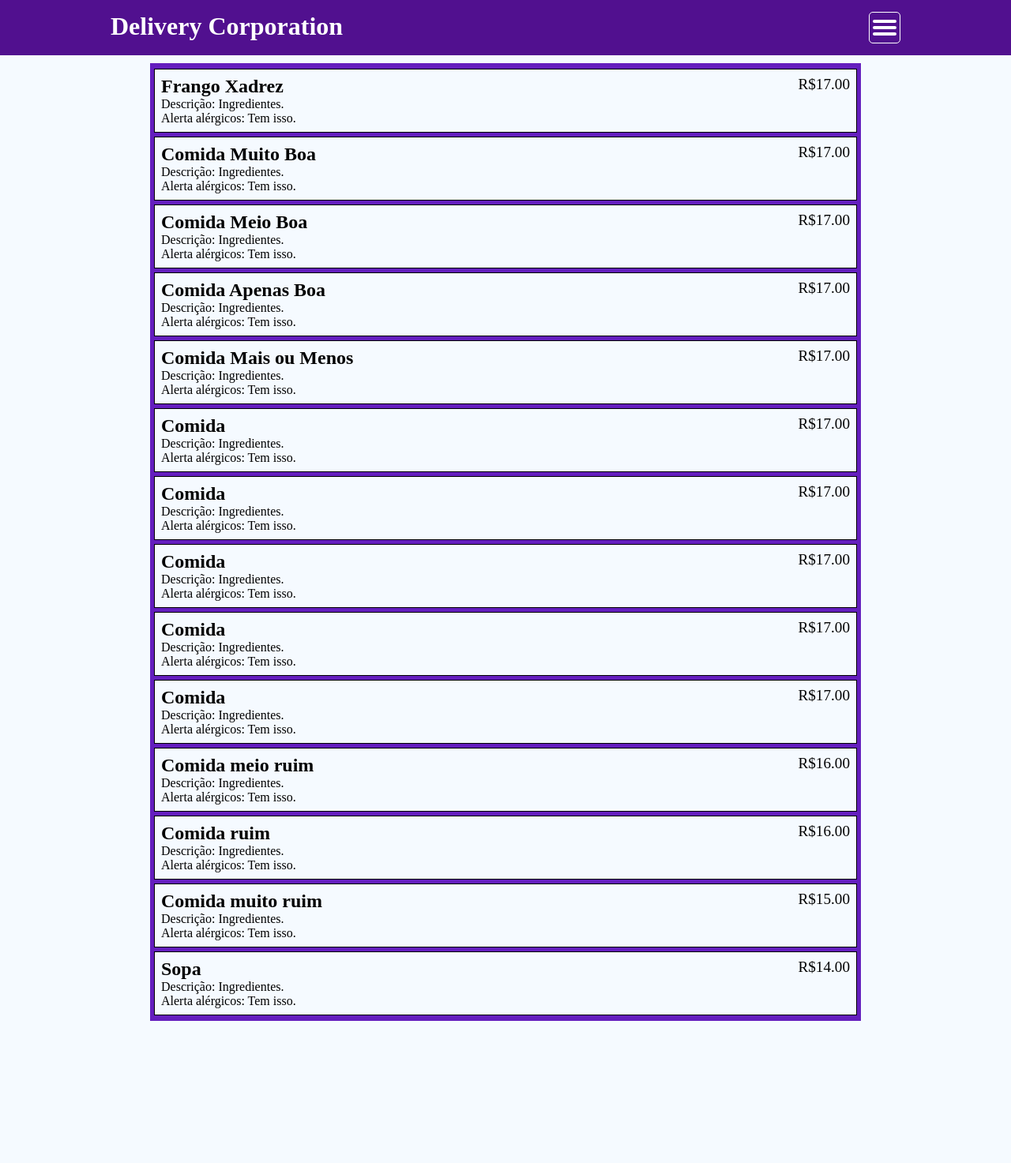
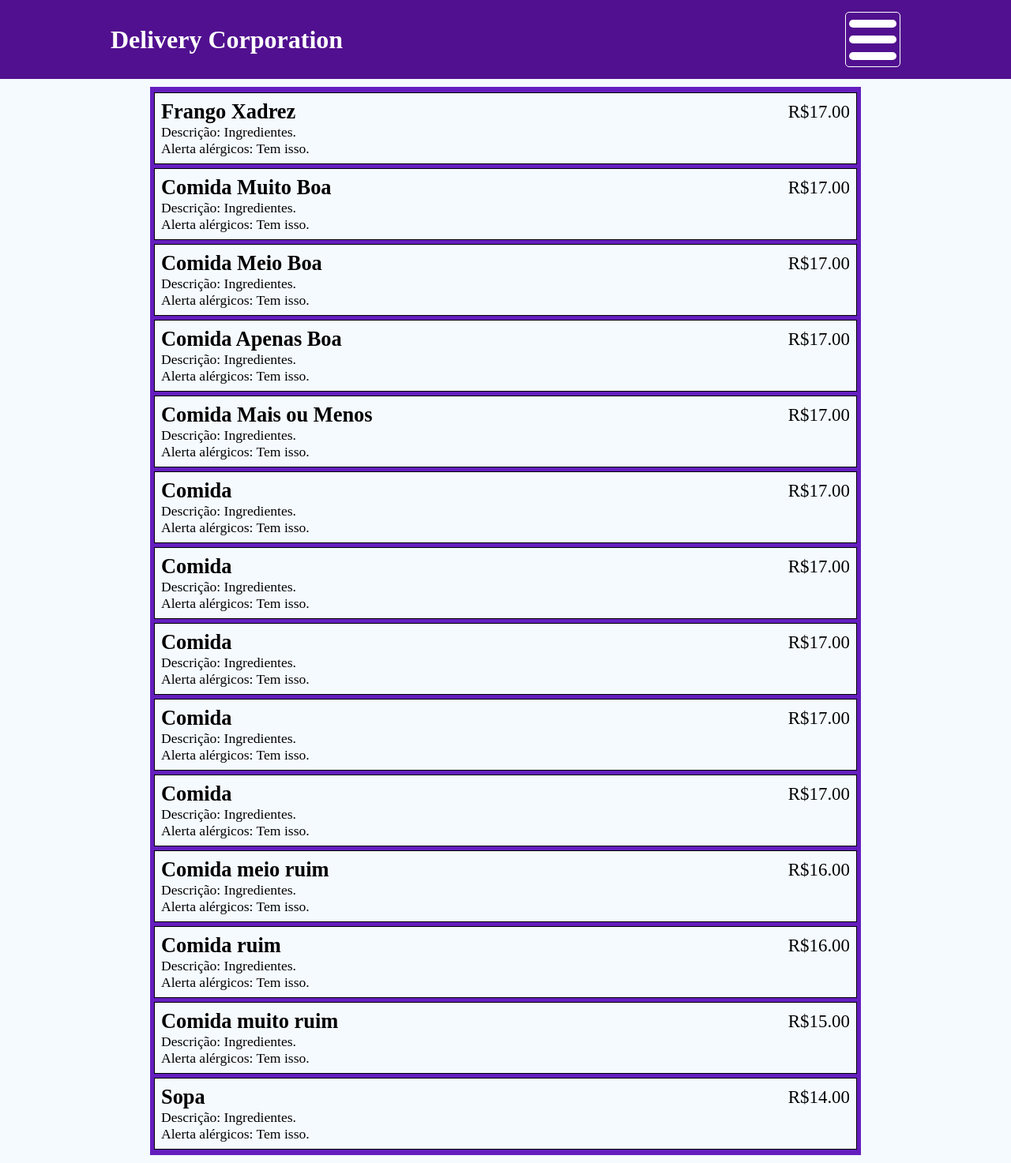
Before and after one commit to PauloHenriqueMagno/Curriculo, a PHP site: page /delivery/delivery_corporation.html in a window 1280 px wide. Shown: the whole page at 79% size. Before the commit the page ends 1293 px from the top, so only its background shows below. Run offline with PHP 8.4, Linux system fonts and the light colour scheme.

Commit message:
Atualização da página delivery

```diff
--- a/delivery/css/delivery.css
+++ b/delivery/css/delivery.css
@@ -11,38 +11,43 @@ body{
 	background: rgb(245, 250, 255);
 }
 /*Header*/
-.header_title{
-	font-size: 2rem;
-	color: white;
-}
 header.header{
 	top: 0;
 	position: sticky;
-	height: 70px;
+	display: flex;
+	justify-content: center;
+	align-items: center;
+	height: 100px;
 	width: 100%;
 	background-color: rgb(81, 16, 143);
 }
 .header_container{
 	max-width: 1000px;
-	display: flex;
-	flex-direction: row;
+	width: 100%;
+	display: grid;
+	grid-template-columns: 80% 20%;
 	justify-content: space-between;
+	align-items: center;
 	padding: 15px;
 	z-index: 100;
-	margin: auto;
+}
+.header_title{
+	font-size: 200%;
+	color: white;
 }
 /*MENU BUTTON*/
 .header_menu button{
-	width: 40px;
-	height: 40px;
+	width: 70px;
+	height: 70px;
 	border-radius: 5px;
 	border: 1px solid white;
 	display: flex;
-	justify-content: center;
+	justify-content: space-evenly;
 	align-items: center;
 	flex-direction: column;
 	background: none;
 	cursor: pointer;
+	float: right;
 }
 .header_menu button:hover{
 	border: 1px solid rgb(230, 230, 230);
@@ -52,8 +57,8 @@ header.header{
 }
 .header_menu button span{
 	background-color: white;
-	height: 4px;
-	width: 30px;
+	height: 10px;
+	width: 60px;
 	border-radius: 5px;
 	margin: 2px;
 }
@@ -61,9 +66,9 @@ header.header{
 /*MENU*/
 .menu_aside{
 	position: fixed;
-	height: calc(100vh - 70px);
+	height: calc(100vh - 100px);
 	width: 100vw;
-	top: 70px;
+	top: 100px;
 	background-color: rgb(100, 30, 190);
 	z-index: 0;
 	transition: 0.5s;
@@ -75,25 +80,25 @@ header.header{
 	margin: 4px 0px;
 	width: 100%;
 }
-.menu_aside ul li a:active{
-	border: 1px solid green;
-	color: green;
-}
 .menu_aside ul li a{
 	width: 100%;
 	padding: 10px;
 	border-radius: 5px;
 	border: 1px solid white;
 	color: white;
-	font-size: 2rem;
+	font-size: 200%;
 	display: block;
+}
+.menu_aside ul li a:active{
+	border: 1px solid green;
+	color: green;
 }
 /*MENU*/
 /*Header*/
 
 /*MAIN*/
 .cardapio{
-	width: 80%;
+	width: 90%;
 	max-width: 900px;
 	background-color: rgb(100, 30, 190);
 	padding: 2px 5px;
@@ -109,11 +114,15 @@ header.header{
 	display: flex;
 	flex-direction: row;
 	justify-content: space-between;
+	align-items: center;
 }
 .cardapio li div h4{
-	font-size: 1.5rem;
+	font-size: 150%;
 }
 .cardapio li div p{
-	font-size: 1.2rem
+	font-size: 130%
+}
+.cardapio li{
+	font-size: 110%;
 }
 /*MAIN*/
```
